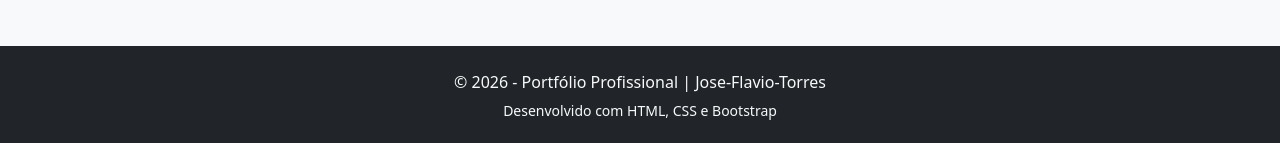
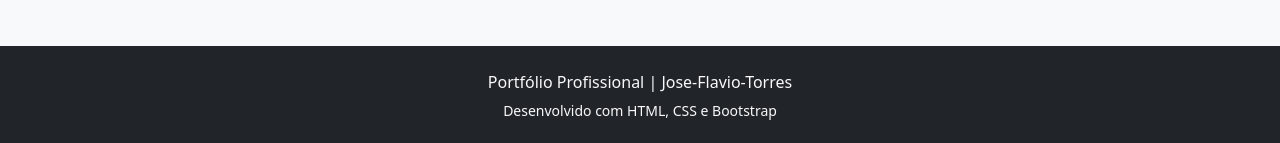
Before and after one commit to josetorres37/ds1-agenda15-portfolio, a plain HTML site: page index.html in a window 1280 px wide. Shown: the part 3548-3691 px from the top of the page. Drawn offline with nearby package versions, Linux system fonts and the light colour scheme.

Commit message:
Update index.html

```diff
--- a/index.html
+++ b/index.html
@@ -489,7 +489,7 @@
   <!-- ===================== FOOTER ===================== -->
   <footer class="bg-dark text-light py-4">
     <div class="container text-center">
-      <p class="mb-1">© 2026 - Portfólio Profissional | Jose-Flavio-Torres</p>
+      <p class="mb-1">Portfólio Profissional | Jose-Flavio-Torres</p>
       <small>Desenvolvido com HTML, CSS e Bootstrap</small>
     </div>
   </footer>
```
